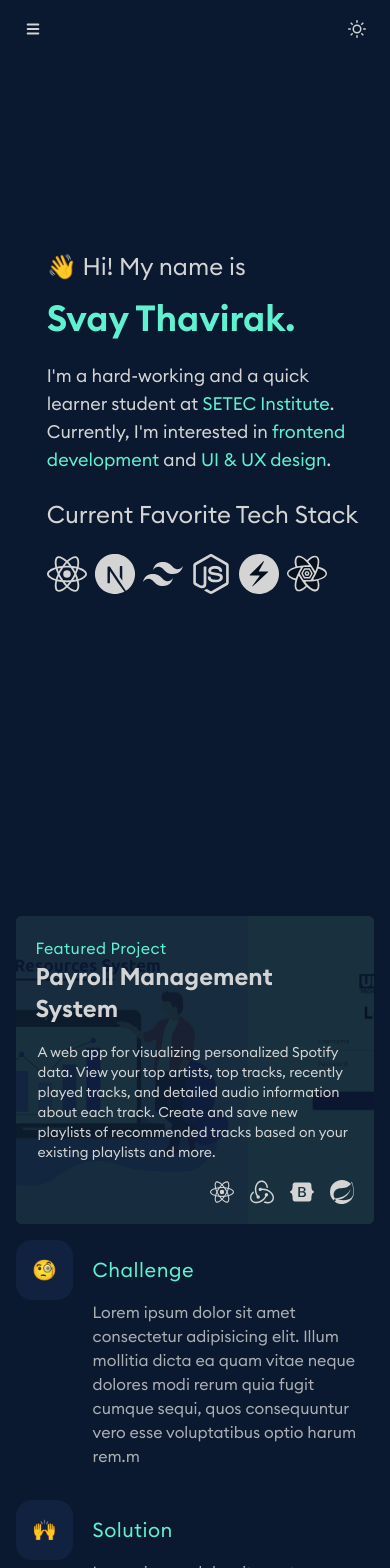
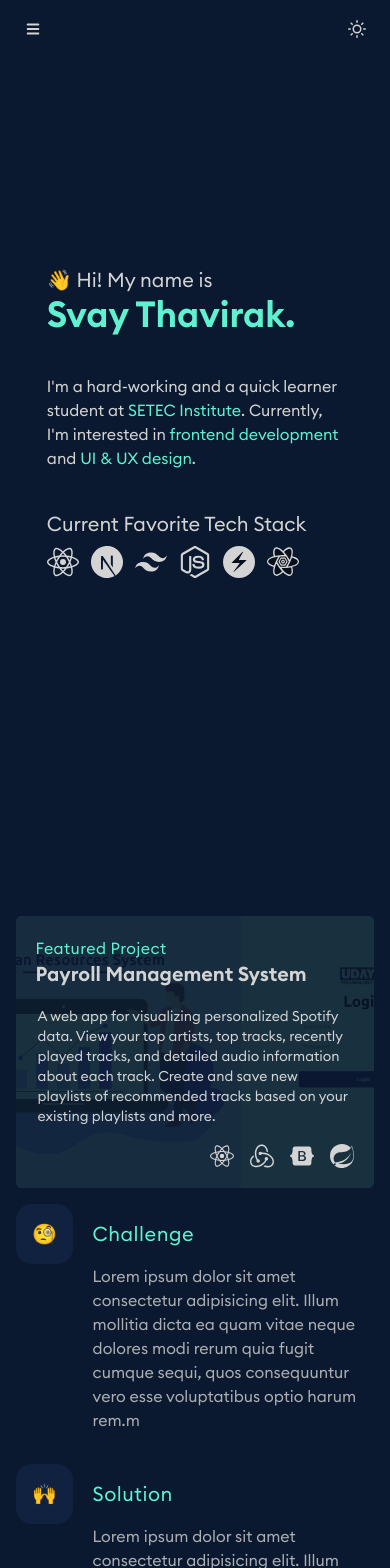
Before and after one commit to thavirak-svay/portfolio, a Next.js app: page / in a window 390 px wide. Shown: the top 1568 px of the page. Built offline with nearby package versions, Linux system fonts and the light colour scheme.

Commit message:
fix:project card image,update:font size on mobile screen

```diff
--- a/components/Footer.jsx
+++ b/components/Footer.jsx
@@ -3,7 +3,7 @@ import { socialMedia } from "@/data";
 export default function Footer() {
 	return (
 		<div className="md:hidden">
-			<ul className="flex h-full overflow-hidden gap-6 pt-2 items-center">
+			<ul className="flex h-full overflow-hidden space-x-6 pt-2 items-center">
 				{socialMedia.map(({ icon, href }) => (
 					<li key={href} className="hover:-translate-y-1 transition-transform duration-300 hover:text-blue-700 dark:hover:text-cyan-500">
 						<a aria-label={href} target="_blank" rel="noreferrer" href={href}>
--- a/components/Nav.jsx
+++ b/components/Nav.jsx
@@ -71,7 +71,7 @@ export default function Nav() {
 								variants={navbarContainer}
 								initial="initial"
 								animate="animate"
-								className="flex flex-col bg-sand-200 w-full md:hidden border-b-2 border-blue-700 dark:border-cyan-500 dark:bg-darkBlue-500 justify-between uppercase text-sm font-medium tracking-wider gap-3 px-8 py-2"
+								className="flex flex-col bg-sand-200 w-full md:hidden border-b-2 border-blue-700 dark:border-cyan-500 dark:bg-darkBlue-500 justify-between uppercase text-sm font-medium tracking-wider space-y-3 px-8 py-2"
 							>
 								{menu.map(({ id, name }) => (
 									<Menu.Item key={id}>
--- a/components/ProjectCard.jsx
+++ b/components/ProjectCard.jsx
@@ -7,12 +7,12 @@ import { fadeUp } from "@/utils/framerMotionAnimation";
 export default function ProjectCard({ title, description, tectStacks, imageSrc, challenge, solution, alignRight = false }) {
 	return (
 		<div className="grid grid-cols-12 ">
-			<div className={`flex flex-col gap-4 justify-between col-span-full z-[2] row-start-1 p-5 md:p-0 ${alignRight ? "md:col-start-7 md:col-end-[-1]" : "md:col-end-7"}`}>
+			<div className={`flex flex-col space-y-4 justify-between col-span-full z-[2] row-start-1 p-5 md:p-0 ${alignRight ? "md:col-start-7 md:col-end-[-1]" : "md:col-end-7"}`}>
 				<div className={`${alignRight ? "md:text-right" : "md:text-left"}`}>
 					<motion.p variants={fadeUp} className="text-blue-700 dark:text-cyan-500 tracking-wide">
 						Featured Project
 					</motion.p>
-					<motion.p variants={fadeUp} className="font-semibold text-2xl hover:text-blue-700 dark:hover:text-cyan-500">
+					<motion.p variants={fadeUp} className="font-semibold text-xl md:text-2xl hover:text-blue-700 dark:hover:text-cyan-500">
 						{title}
 					</motion.p>
 				</div>
@@ -20,7 +20,7 @@ export default function ProjectCard({ title, description, tectStacks, imageSrc,
 					<p className={`text-sm p-0.5 md:p-4 text-current`}>{description}</p>
 				</motion.div>
 
-				<motion.div variants={fadeUp} className={`flex gap-4 text-right md:mb-5 self-end ${alignRight ? "md:self-end" : "md:self-start"}`}>
+				<motion.div variants={fadeUp} className={`flex space-x-4 text-right md:mb-5 self-end ${alignRight ? "md:self-end" : "md:self-start"}`}>
 					{tectStacks.map(({ name, icon }) => (
 						<Tippy
 							key={name}
@@ -41,19 +41,19 @@ export default function ProjectCard({ title, description, tectStacks, imageSrc,
 			</div>
 
 			<motion.div variants={fadeUp} className={`col-span-full row-start-1 ${alignRight ? "md:col-end-8" : "md:col-start-6 md:col-end-[-1]"}`}>
-				<figure className="brightness-125 dark:brightness-50 dark:opacity-25 opacity-25 rounded-md bg-blue-600  dark:bg-cyan-400 md:bg-blue-200 md:brightness-90 md:dark:brightness-100 md:opacity-100 md:dark:opacity-70  min-h-full md:min-h-[17em] hover:bg-white hover:brightness-100 dark:hover:bg-white dark:hover:opacity-100 duration-300">
+				<figure className="relative brightness-125 dark:brightness-50 dark:opacity-25 opacity-[0.15] rounded-md bg-blue-500 dark:bg-cyan-400 md:bg-blue-200 md:brightness-90 md:dark:brightness-100 md:opacity-100 md:dark:opacity-70  min-h-full md:min-h-[17em] hover:bg-white hover:brightness-100 dark:hover:bg-white dark:hover:opacity-100 duration-300">
 					<Image className="rounded-md mix-blend-multiply object-cover" src={imageSrc} alt="" layout="fill" />
 				</figure>
 			</motion.div>
 
-			<motion.div variants={fadeUp} className="col-span-12 md:col-span-6 flex gap-5 py-4">
+			<motion.div variants={fadeUp} className="col-span-12 md:col-span-6 flex space-x-5 py-4">
 				<p className="bg-sand-300 dark:bg-darkBlue-400 text-xl p-4 rounded-2xl h-[max-content]">🧐</p>
 				<blockquote>
 					<p className="text-xl py-4 tracking-wide text-blue-700 dark:text-cyan-500">Challenge</p>
 					<p className="opacity-80">{challenge}</p>
 				</blockquote>
 			</motion.div>
-			<motion.div variants={fadeUp} className="col-span-12 md:col-span-6 flex gap-5 py-4">
+			<motion.div variants={fadeUp} className="col-span-12 md:col-span-6 flex space-x-5 py-4">
 				<p className="bg-sand-300 dark:bg-darkBlue-400 text-xl p-4 rounded-2xl h-[max-content]">🙌</p>
 				<blockquote>
 					<p className="text-xl py-4 tracking-wide text-blue-700 dark:text-cyan-500">Solution</p>
--- a/components/TechStack.jsx
+++ b/components/TechStack.jsx
@@ -3,7 +3,7 @@ import { favoriteTechStacks } from "@/data";
 
 export default function TechStack() {
 	return (
-		<div className="flex mt-2 space-x-2 md:space-x-8">
+		<div className="flex mt-2 space-x-3 md:space-x-6">
 			{Object.values(favoriteTechStacks).map((tech, i) => (
 				<Tippy
 					key={i}
@@ -11,7 +11,7 @@ export default function TechStack() {
 					interactive={true}
 					content={<span className="inline-block p-2 bg-sand-200 dark:bg-darkBlue-500 ring-1 ring-blue-700 dark:ring-cyan-500 rounded-md shadow-md dark:bg-dark">{tech[0]()}</span>}
 				>
-					<button aria-label="techstacks" className="w-10 h-10 md:w-12 md:h-12 hover:text-blue-700 dark:hover:text-cyan-500">
+					<button aria-label="techstacks" className="w-8 h-8 md:w-10 md:h-10 hover:text-blue-700 dark:hover:text-cyan-500">
 						{tech[1]()}
 					</button>
 				</Tippy>
--- a/data/index.js
+++ b/data/index.js
@@ -30,8 +30,8 @@ export const greeting = [
 	),
 	() => (
 		<>
-			I&apos;m a hard-working and a quick learner student at <CustomLink href="https://www.setecu.com/" name="SETEC Institute" />. Currently,&nbsp;I&apos;m&nbsp;interested&nbsp;in&nbsp;
-			<CustomLink name="frontend development" /> and <CustomLink name="UI & UX design" />.
+			I&apos;m a hard-working and a quick learner student at <CustomLink href="https://www.setecu.com/" name="SETEC&nbsp;Institute" />. Currently, I&apos;m interested in{" "}
+			<CustomLink name="frontend&nbsp;development" /> and <CustomLink name="UI&nbsp;&&nbsp;UX&nbsp;design" />.
 		</>
 	),
 ];
--- a/pages/index.jsx
+++ b/pages/index.jsx
@@ -19,24 +19,28 @@ export default function Index() {
 			<Nav />
 			<LeftSidebar />
 			<motion.div variants={container} initial="initial" animate="animate" className={`flex flex-col w-full justify-center`}>
-				<section id="home" className={`flex flex-col space-y-4 justify-center min-h-screen lg:mx-[20%] md:mx-[15%] mx-[12%]`}>
-					<motion.p variants={fadeUp} className="h3">
+				<section id="home" className={`flex flex-col space-y-8 md:space-y-6 justify-center min-h-screen lg:mx-[20%] md:mx-[15%] mx-[12%]`}>
+					<span>
+						<motion.p variants={fadeUp} className="text-xl md:text-2xl">
 							{greeting[0]()}
 						</motion.p>
-					<motion.p variants={fadeUp} className="h1 font-semibold">
+						<motion.p variants={fadeUp} className="text-4xl md:text-7xl font-semibold">
 							{greeting[1]()}
 						</motion.p>
+					</span>
 
-					<motion.p className="h5 py-2 md:py-4" variants={fadeUp}>
+					<motion.p className="py-2 md:py-4 md:text-lg md:w-4/6" variants={fadeUp}>
 						{greeting[2]()}
 					</motion.p>
 
-					<motion.p variants={fadeUp} className="h3">
+					<span>
+						<motion.p variants={fadeUp} className="text-xl md:text-2xl">
 							Current&nbsp;Favorite&nbsp;Tech&nbsp;Stack
 						</motion.p>
 						<motion.div variants={fadeUp}>
 							<TechStack />
 						</motion.div>
+					</span>
 				</section>
 				<section id="project" className={`min-h-screen lg:px-[20%] md:px-[15%] px-[4%]`}>
 					{projects.map(({ ...props }, i) => (
@@ -47,10 +51,10 @@ export default function Index() {
 				</section>
 				<section id="contact" className={`min-h-screen flex items-center lg:px-[20%] md:px-[15%] px-[4%]`}>
 					<InView variants={inView} className="flex flex-col space-y-20 justify-center items-center text-center">
-						<motion.p variants={fadeUp} className="h2 font-semibold tracking-wide text-blue-700 dark:text-cyan-500">
+						<motion.p variants={fadeUp} className="text-2xl md:text-4xl font-semibold tracking-wide text-blue-700 dark:text-cyan-500">
 							Get In Touch
 						</motion.p>
-						<motion.p variants={fadeUp} className="h5">
+						<motion.p variants={fadeUp} className="md:text-lg">
 							Currently, I’m looking for new opportunities, my inbox is always open. Whether you have a question or just want to say hi, I’ll try my best to get back to
 							you!
 						</motion.p>
--- a/styles/globals.css
+++ b/styles/globals.css
@@ -49,26 +49,6 @@ html {
 body {
 	@apply font-body relative text-gray-800 dark:text-gray-300 bg-sand-200 dark:bg-darkBlue-500 transition-all;
 }
-
-.h1 {
-	@apply text-4xl md:text-6xl;
-}
-
-.h2 {
-	@apply text-3xl md:text-4xl;
-}
-
-.h3 {
-	@apply text-2xl md:text-3xl;
-}
-
-.h4 {
-	@apply text-xl md:text-2xl;
-}
-.h5 {
-	@apply text-lg md:text-xl;
-}
-
 .custom-svg {
 	@apply fill-current h-full w-full;
 }
--- a/tailwind.config.js
+++ b/tailwind.config.js
@@ -1,6 +1,5 @@
 const { fontFamily } = require("tailwindcss/defaultTheme");
 const colors = require("tailwindcss/colors");
-const plugin = require("tailwindcss/plugin");
 
 module.exports = {
 	mode: "jit",
@@ -61,5 +60,4 @@ module.exports = {
 			},
 		},
 	},
-	plugins: [],
 };
```
Also changed, not shown: 2 other files (tests, documents, lock files or other folders). Lines whose indentation alone changed are shown as unchanged.
